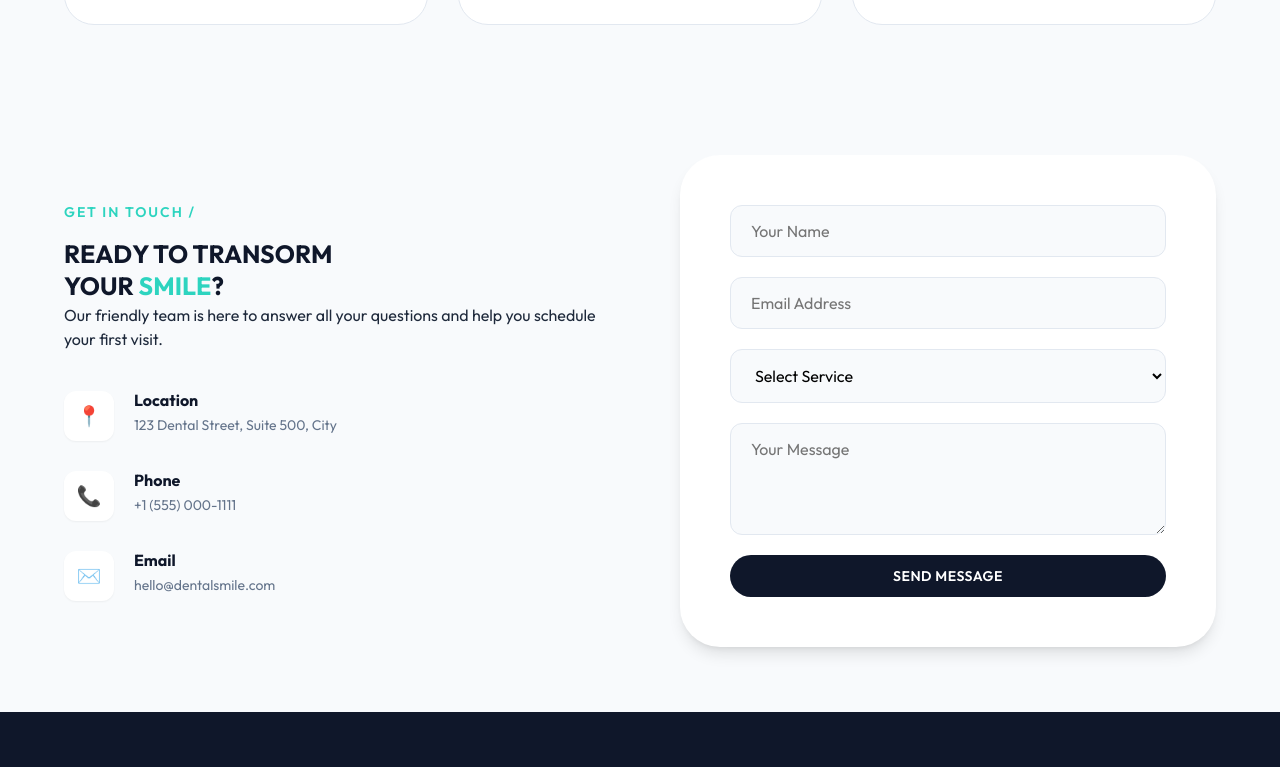
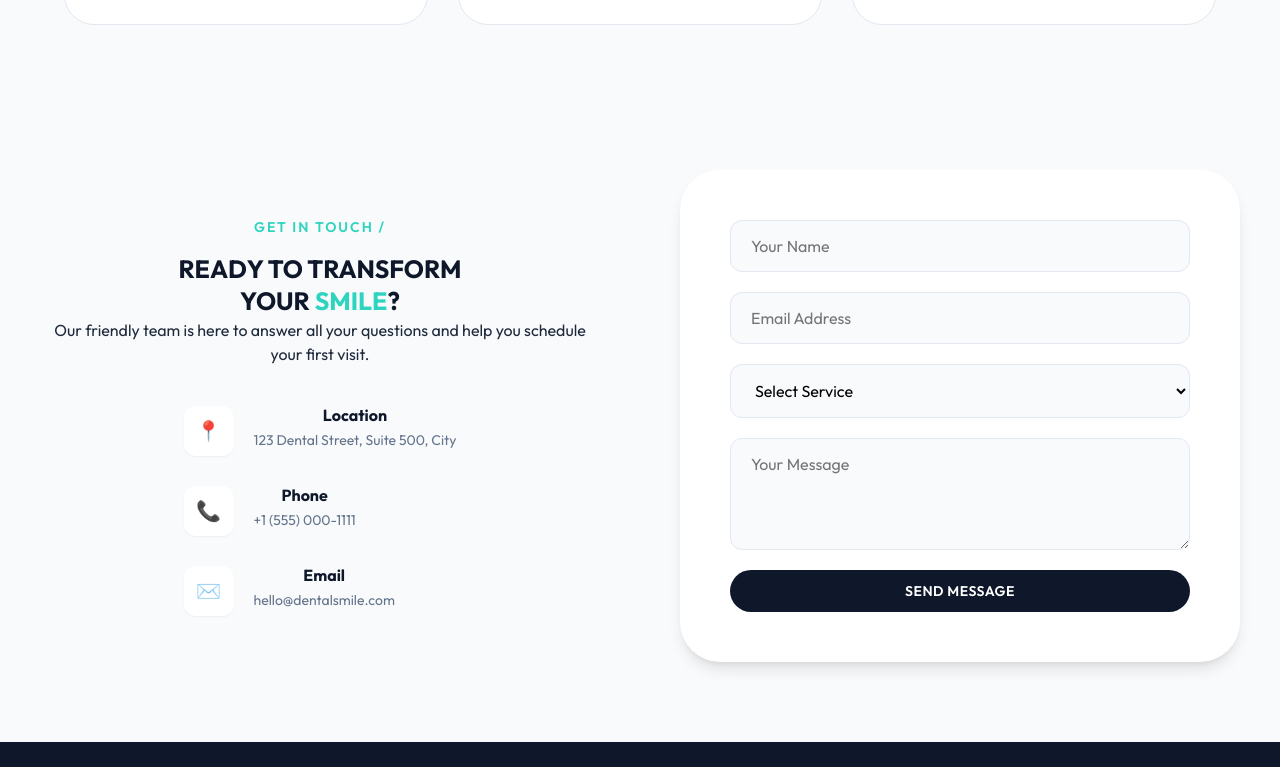
Before and after one commit to julee0728/dentist-project, a React (Vite) app in the folder dentist-project/: page / in a window 1280 px wide. Shown: the part 4613-5380 px from the top of the page. Built offline with nearby package versions, Linux system fonts and the light colour scheme.

Commit message:
update code

```diff
--- a/dentist-project/src/App.css
+++ b/dentist-project/src/App.css
@@ -999,6 +999,7 @@ html {
 /* Contact Section */
 .contact-section {
   background: var(--bg-soft);
+  padding: 40px 0;
 }
 
 .contact-container {
@@ -1006,6 +1007,7 @@ html {
   grid-template-columns: 1fr 1fr;
   gap: 80px;
   align-items: center;
+  padding: 40px 0;
 }
 
 .contact-details {
--- a/dentist-project/src/App.jsx
+++ b/dentist-project/src/App.jsx
@@ -372,10 +372,15 @@ function App() {
       {/* Contact Section */}
       <section id="contact" className="contact-section section-padding">
         <div className="container contact-container">
-          <div className="contact-info">
+          <div className="contact-info center-header">
             <span className="sur-title">Get in Touch /</span>
-            <h2>READY TO TRANSORM<br />YOUR <span className="text-accent">SMILE</span>?</h2>
-            <p>Our friendly team is here to answer all your questions and help you schedule your first visit.</p>
+            <h2>
+              READY TO TRANSFORM<br />
+              YOUR <span className="text-accent">SMILE</span>?
+            </h2>
+            <p>
+              Our friendly team is here to answer all your questions and help you schedule your first visit.
+            </p>
             <div className="contact-details">
               <div className="contact-item">
                 <span className="icon">📍</span>
--- a/dentist-project/src/index.css
+++ b/dentist-project/src/index.css
@@ -37,7 +37,10 @@ body {
   min-height: 100vh;
 }
 
-h1, h2, h3, h4 {
+h1,
+h2,
+h3,
+h4 {
   font-weight: 700;
   line-height: 1.2;
   color: var(--primary);
@@ -72,3 +75,15 @@ button {
     padding: 40px 0;
   }
 }
+
+.center-header {
+  display: flex;
+  flex-direction: column;
+  align-items: center;
+  text-align: center;
+}
+
+.center-header h2,
+.center-header p {
+  text-align: center;
+}
```
